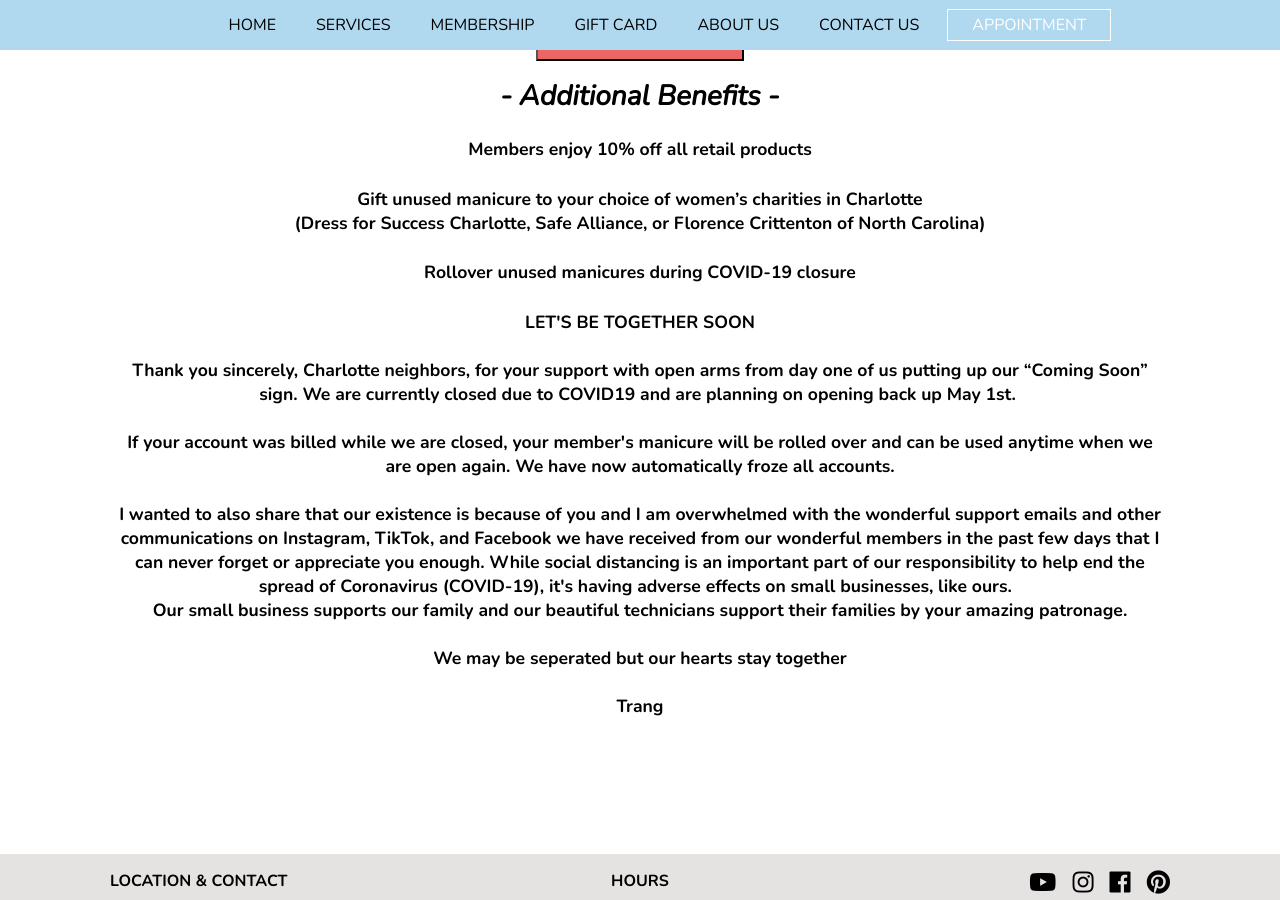
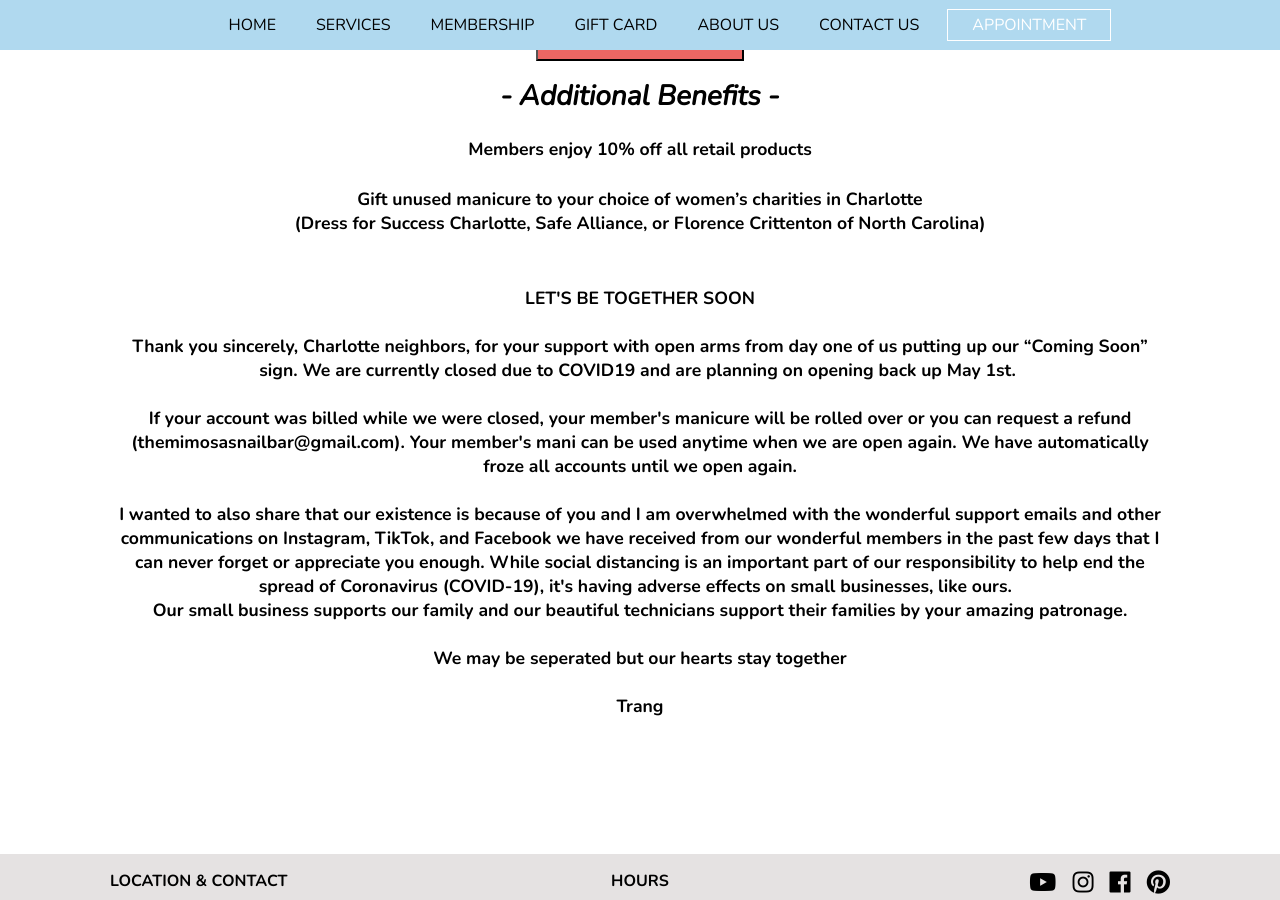
Before and after one commit to mimosasnailbar/mimosas, a Jekyll site: the page built from membership.html, in a window 1280 px wide and 900 px high, scrolled down 1579 px. Built offline with Jekyll 4.4.1, drawn with Linux system fonts in a browser that asks for light colours; nearby versions of some CDN libraries.

Commit message:
Updated 'membership.html' via CloudCannon

```diff
--- a/membership.html
+++ b/membership.html
@@ -41,10 +41,10 @@ layout: default
 			Gift unused manicure to your choice of women&rsquo;s charities in Charlotte<br />(Dress for Success Charlotte, Safe Alliance, or Florence Crittenton of North Carolina)
 		</p>
 		<p class="editable">
-			Rollover unused manicures during COVID-19 closure
+
 		</p>
 		<p class="editable">
-			LET'S BE TOGETHER SOON<br /><br />Thank you sincerely, Charlotte neighbors, for your support with open arms from day one of us putting up our &ldquo;Coming Soon&rdquo; sign. We are currently closed due to COVID19 and are planning on opening back up May 1st.&nbsp;<br />&nbsp;<br />If your account was billed while we are closed, your member's manicure will be rolled over and can be used anytime when we are open again. We have now automatically froze all accounts.<br />&nbsp;<br />I wanted to also share that our existence is because of you and I am overwhelmed with the wonderful support emails and other communications on Instagram, TikTok, and Facebook we have received from our wonderful members in the past few days that I can never forget or appreciate you enough. While social distancing is an important part of our responsibility to help end the spread of Coronavirus (COVID-19), it's having adverse effects on small businesses, like ours. &nbsp;<br />&nbsp;Our small business supports our family and our beautiful technicians support their families by your amazing patronage.&nbsp;<br />&nbsp;<br />We may be seperated but our hearts stay together<br />&nbsp;<br />Trang
+			LET'S BE TOGETHER SOON<br /><br />Thank you sincerely, Charlotte neighbors, for your support with open arms from day one of us putting up our &ldquo;Coming Soon&rdquo; sign. We are currently closed due to COVID19 and are planning on opening back up May 1st.&nbsp;<br />&nbsp;<br />If your account was billed while we were closed, your member's manicure will be rolled over or you can request a refund (themimosasnailbar@gmail.com). Your member's mani can be used anytime when we are open again. We have automatically froze all accounts until we open again.<br />&nbsp;<br />I wanted to also share that our existence is because of you and I am overwhelmed with the wonderful support emails and other communications on Instagram, TikTok, and Facebook we have received from our wonderful members in the past few days that I can never forget or appreciate you enough. While social distancing is an important part of our responsibility to help end the spread of Coronavirus (COVID-19), it's having adverse effects on small businesses, like ours. &nbsp;<br />&nbsp;Our small business supports our family and our beautiful technicians support their families by your amazing patronage.&nbsp;<br />&nbsp;<br />We may be seperated but our hearts stay together<br />&nbsp;<br />Trang
 		</p>
 		<p class="membership__offers--last editable">
 			<em></em>
```
